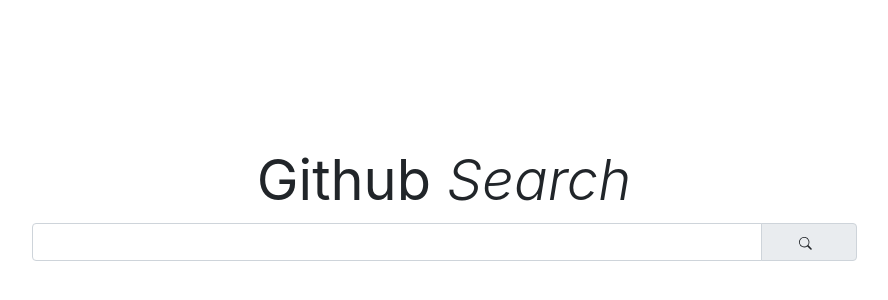
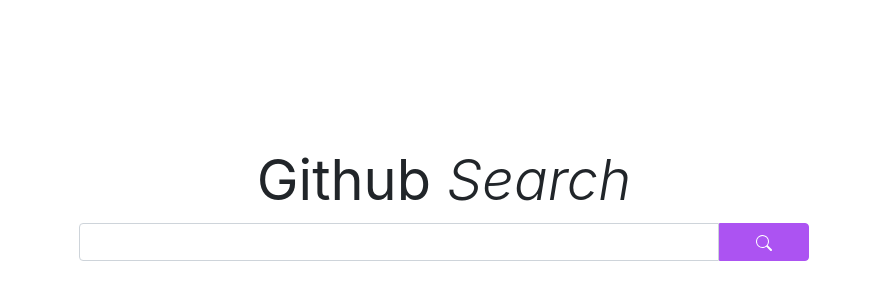
Before and after one commit to harleybrito/github-search, an Angular app: page /home in a window 1280 px wide. Shown: the part 196-496 px from the top of the page, without its empty margins (196-1084 px from the left). Built offline with nearby package versions, Linux system fonts and the light colour scheme.

Commit message:
Home screen
Modifiquei o padrão de estilos do projeto de css para scss. Terminei o layout da tela de início e vou começar sua lógica.

```diff
--- a/angular.json
+++ b/angular.json
@@ -24,8 +24,8 @@
               "src/assets"
             ],
             "styles": [
-              "node_modules/bootstrap/dist/css/bootstrap.min.css",
-              "src/styles.css"
+              "node_modules/bootstrap/scss/bootstrap.scss",
+              "src/styles.scss"
             ],
             "scripts": []
           },
@@ -88,7 +88,7 @@
               "src/assets"
             ],
             "styles": [
-              "src/styles.css"
+              "src/styles.scss"
             ],
             "scripts": []
           }
@@ -121,5 +121,10 @@
       }
     }
   },
+  "schematics": {
+    "@schematics/angular:component": {
+      "styleext": "scss"
+    }
+  },
   "defaultProject": "github-search"
 }
--- a/src/app/home/home-screen.component.html
+++ b/src/app/home/home-screen.component.html
@@ -1,15 +1,15 @@
 <div class="container" style="height: 100vh">
     <div class="row h-100 align-items-center justify-content-center">
-        <div class="col-sm-9">
+        <div class="col-sm-8">
             <h1 class="text-center display-4"><strong>Github</strong><em> Search</em></h1>
-            <div class="input-group">
-                <input type="text" class="form-control">
-                <div class="input-group-append">
-                    <div class="input-group-text">
-                        <button class="btn btn-default btn-sm" style="height: 24px; width: 70px;">
-                            <svg xmlns="http://www.w3.org/2000/svg" width="20" height="20" fill="currentColor" class="bi bi-search" viewBox="0 0 25 25">
+            <div class="container">
+                <div class="row align-items-center justify-content-center">
+                    <div class="input-group">
+                        <input type="text" class="form-control right-borderles">
+                        <button class="btn btn-primary left-borderless w-90px">
+                            <svg xmlns="http://www.w3.org/2000/svg" width="16" height="16" fill="currentColor" class="bi bi-search" viewBox="0 0 16 16">
                                 <path d="M11.742 10.344a6.5 6.5 0 1 0-1.397 1.398h-.001c.03.04.062.078.098.115l3.85 3.85a1 1 0 0 0 1.415-1.414l-3.85-3.85a1.007 1.007 0 0 0-.115-.1zM12 6.5a5.5 5.5 0 1 1-11 0 5.5 5.5 0 0 1 11 0z"/>
-                              </svg>
+                            </svg>
                         </button>
                     </div>
                 </div>
--- /dev/null
+++ b/src/app/home/home-screen.component.scss
@@ -0,0 +1,13 @@
+.right-borderles{
+    border-bottom-right-radius: 0px;
+    border-top-right-radius: 0px;
+}
+
+.left-borderless{
+    border-bottom-left-radius: 0px;
+    border-top-left-radius: 0px;
+}
+
+.w-90px{
+    width: 90px;
+}
--- a/src/app/home/home-screen.component.ts
+++ b/src/app/home/home-screen.component.ts
@@ -2,7 +2,8 @@
 
 @Component({
   selector: 'app-home-screen',
-  templateUrl: './home-screen.component.html'
+  templateUrl: './home-screen.component.html',
+  styleUrls: ['./home-screen.component.scss']
 })
 
 export class HomeScreenComponent implements OnInit {
--- a/src/styles.css
+++ /dev/null
@@ -1 +0,0 @@
-/* You can add global styles to this file, and also import other style files */
--- /dev/null
+++ b/src/styles.scss
@@ -0,0 +1,6 @@
+$theme-colors: (
+  "primary": #ac53f2,
+  "secondary": #5c5c5c
+);
+
+@import "../node_modules/bootstrap/scss/bootstrap";
```
